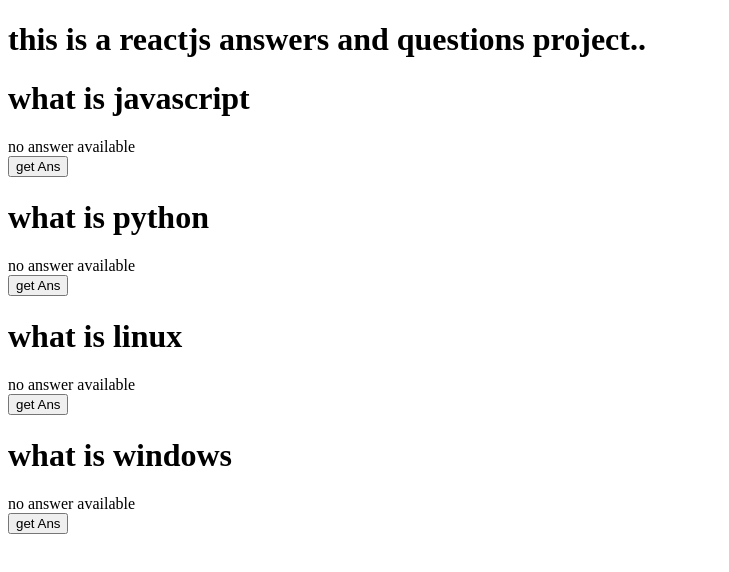
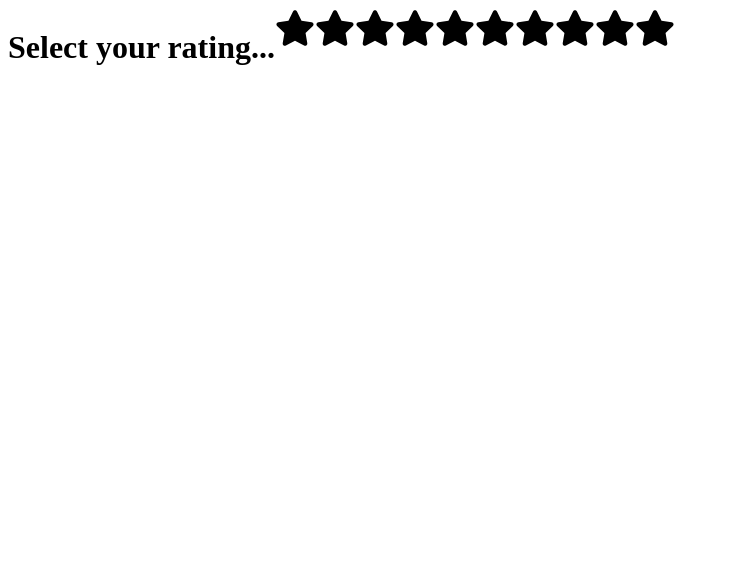
Before and after one commit to gauravaps/react-small-projects, a React (Create React App) app in the folder myapp/: page / in a window 1280 px wide. Shown: the top 572 px of the page, without its empty margins (0-729 px from the left). Built offline with nearby package versions, Linux system fonts and the light colour scheme.

Commit message:
rating system

```diff
--- a/myapp/package.json
+++ b/myapp/package.json
@@ -8,6 +8,7 @@
     "@testing-library/user-event": "^13.5.0",
     "react": "^18.2.0",
     "react-dom": "^18.2.0",
+    "react-icons": "^4.12.0",
     "react-scripts": "5.0.1",
     "web-vitals": "^2.1.4"
   },
--- a/myapp/src/App.jsx
+++ b/myapp/src/App.jsx
@@ -1,10 +1,14 @@
 import React from 'react'
 import AnsAndQuestion from './components/ansandquestinproject/AnsAndQuestion'
+import RadomColor from './components/project2/RadomColor'
+import Rating from './components/ratingProject/Rating'
 
 const App = () => {
   return (
     <div>
-      <AnsAndQuestion/>
+      {/* <AnsAndQuestion/> */}
+      {/* <RadomColor/> */}
+      <Rating stars={10}/>
     </div>
   )
 }
--- /dev/null
+++ b/myapp/src/components/project2/RadomColor.jsx
@@ -0,0 +1,51 @@
+import React, { useState } from 'react'
+
+let RadomColor = () => {
+  const [typeofcolor,settypeofcolor]=useState('hex')
+  const [color,setcolor]=useState('#000000')
+
+  function createRandomHexcolor(){
+
+    function randomcolor(length){
+      return Math.floor(Math.random()*length)
+
+    }
+
+
+    let hex=[1,2,3,4,5,6,7,8,9,'A','B','C','D','E','F'];
+    let hexcolor='#'
+
+    for(let i=0;i<6;i++){
+
+      hexcolor += hex[randomcolor(hex.length)]
+    }
+    setcolor(hexcolor)
+    console.log(hexcolor);
+
+  }
+  function rgbcolorcreate(){
+
+
+
+
+  }
+
+  return (
+    <div style={{
+      width:'100vw',
+      height:'100vh',
+      background:color,
+    }}>
+
+      <button onClick={()=>settypeofcolor('hex')}>create Hex color</button>
+
+      <button onClick={()=>settypeofcolor('rgb')}>create Rgb color</button>
+
+      <button onClick={typeofcolor==='hex'? createRandomHexcolor:rgbcolorcreate}>generate random color</button>
+      <h1>{typeofcolor==='rgb'?'rbg color':'hex color'} chane clour</h1>
+
+    </div>
+  )
+}
+
+export default RadomColor
--- /dev/null
+++ b/myapp/src/components/ratingProject/Rating.jsx
@@ -0,0 +1,68 @@
+import React, { useState } from 'react'
+import { FaStar } from 'react-icons/fa';
+import './index.css';
+
+
+
+
+const Rating = ({stars=5}) => {
+    const [hover,sethover]=useState(0)
+    const [rating,setrating]=useState(0)
+
+    const handelclik=(getIndexId)=>{
+        setrating(getIndexId)
+        console.log(getIndexId);
+
+
+    }
+    const handelMove=(getIndexId)=>{
+        sethover(getIndexId)
+
+
+    }
+
+    const handelLeave=()=>{
+        sethover(rating)
+
+
+
+
+    }
+
+   // let stars=10;
+  return (
+    <div className='star'>
+        <h1>Select your rating...</h1>
+        {
+         [...Array(stars)].map((_,index)=>{
+
+           let starvalu=index+1
+
+           // we can write with index+=1
+
+                return(
+                    <>
+                    <div key={index}>
+                  <FaStar
+                  className={starvalu <=(hover || rating)? 'active':'inactive'}
+                  onClick={()=>handelclik(starvalu)}
+                  onMouseMove={()=>handelMove(starvalu)}
+                 onMouseLeave={()=>{handelLeave()}}
+                 size={40}
+
+
+
+                  />
+
+                    </div>
+                    </>
+                )
+            })
+        }
+
+
+    </div>
+  )
+}
+
+export default Rating
--- /dev/null
+++ b/myapp/src/components/ratingProject/index.css
@@ -0,0 +1,11 @@
+.active{
+    color: yellow;
+
+}
+.inactive{
+    color: black;
+
+}
+.star{
+    display: flex;
+}
```
Also changed, not shown: myapp/src/components/project2/SecondProject.jsx (deleted, +0 -11 lines), 1 other file (tests, documents, lock files or other folders).
